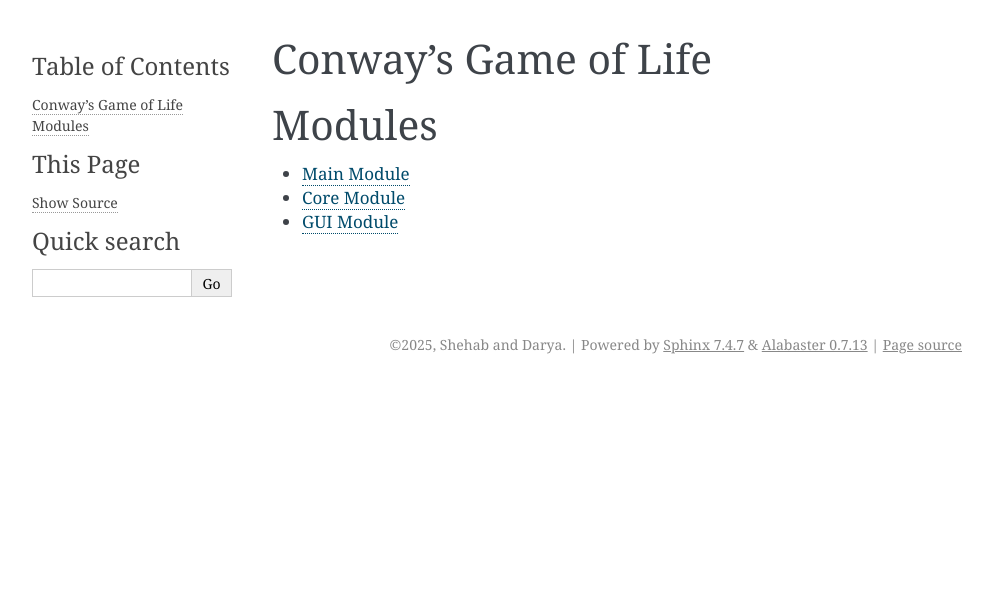
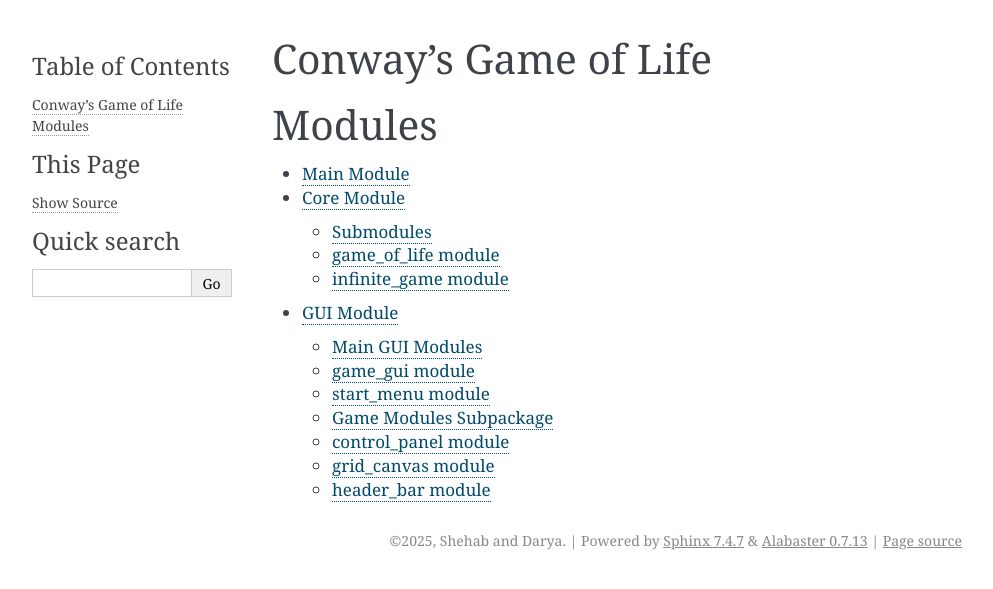
Before and after one commit to s29648/PPY_project, a Sphinx documentation site: the page built from docs/source/index.rst, in a window 1280 px wide. Shown: the top 589 px of the page, without its empty margins (148-1141 px from the left). Built offline with Sphinx 7.4.7, drawn with Linux system fonts in a browser that asks for light colours.

Commit message:
Added new modules to sphinx and Created the last version of pdf documentation

```diff
--- a/docs/source/conf.py
+++ b/docs/source/conf.py
@@ -46,4 +46,4 @@ latex_elements = {
     ''',
     'classoptions': ',oneside',  # avoid blank left pages in two-sided layout
 }
-latex_logo = "game_window-of-life.png"
+latex_logo = "game-of-life.png"
--- a/docs/source/core.rst
+++ b/docs/source/core.rst
@@ -2,7 +2,23 @@ Core Module
 ===========
 
 
+Submodules
+----------
+
+game_of_life module
+--------------------------
+
 .. automodule:: core.game_of_life
-   :members: GameOfLife
+   :members:
    :undoc-members:
    :show-inheritance:
+   :private-members:
+
+infinite_game module
+--------------------------
+
+.. automodule:: core.infinite_game
+   :members:
+   :show-inheritance:
+   :undoc-members:
+   :private-members:
--- a/docs/source/gui.rst
+++ b/docs/source/gui.rst
@@ -2,8 +2,54 @@ GUI Module
 ==========
 
 
+Main GUI Modules
+------------
+
+
+game_gui module
+--------------
+
 .. automodule:: gui.game_gui
-   :members: GameOfLifeGUI
+   :members:
    :undoc-members:
    :show-inheritance:
    :private-members:
+
+start_menu module
+---------------
+
+.. automodule:: gui.start_menu
+   :members:
+   :undoc-members:
+   :show-inheritance:
+   :private-members:
+
+
+Game Modules Subpackage
+-----------------------
+
+control_panel module
+-----------------------
+
+.. automodule:: gui.game_modules.control_panel
+   :members:
+   :undoc-members:
+   :show-inheritance:
+   :private-members:
+
+grid_canvas module
+----------------------
+
+.. automodule:: gui.game_modules.grid_canvas
+   :members:
+   :undoc-members:
+   :show-inheritance:
+   :private-members:
+
+header_bar module
+----------------------
+.. automodule:: gui.game_modules.header_bar
+   :members:
+   :undoc-members:
+   :show-inheritance:
+   :private-members:
```
Also changed, not shown: 14 other files.
